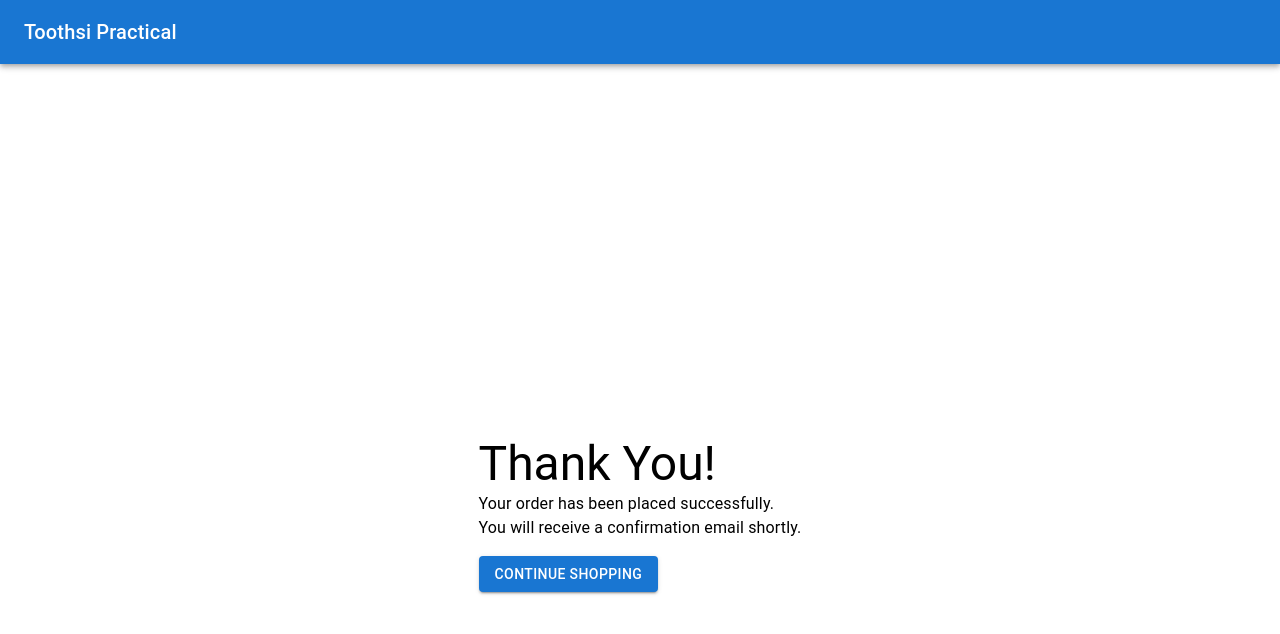
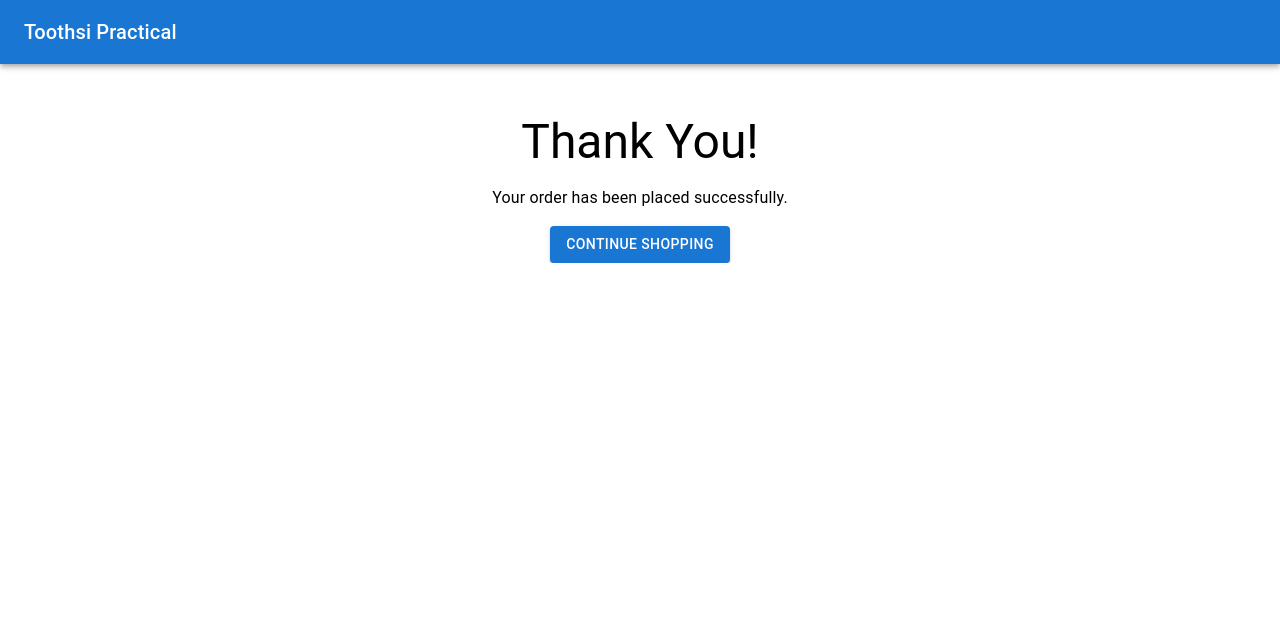
Before and after one commit to puravmodi/practical-toothsi, a Next.js app: page /checkout in a window 1280 px wide. Shown: the top 634 px of the page. Built offline with nearby package versions, Linux system fonts and the light colour scheme.

Commit message:
Bug fix.

```diff
--- a/src/app/cart-summary/page.tsx
+++ b/src/app/cart-summary/page.tsx
@@ -1,6 +1,10 @@
 import Grid from "@mui/material/Grid2";
 import CartAmountSummary from "@/componets/CartAmountSummary";
 import CartProductsTable from "@/componets/cart-products-table/CartProductsTable";
+
+export const metadata = {
+  title: "Cart Summary",
+};
 
 const CartPage = () => {
   return (
--- a/src/app/checkout/page.tsx
+++ b/src/app/checkout/page.tsx
@@ -1,38 +1,31 @@
-import React from "react";
-import { Box, Button, Typography } from "@mui/material";
+import { Button, Typography } from "@mui/material";
 import Grid from "@mui/material/Grid2";
 import Link from "next/link";
 
-const ThankyouPage = () => {
+export const metadata = {
+  title: "Checkout",
+};
+
+const Checkout = () => {
   return (
-    <Box
-      sx={{
-        display: "flex",
-        justifyContent: "center",
-        alignItems: "center",
-        height: "100vh",
-      }}
+    <Grid
+      container
+      direction="column"
+      alignItems="center"
+      justifyContent="center"
+      gap={2}
     >
-      <Grid container spacing={2} direction={"column"}>
-        <Grid size={{ xs: 12, md: 12 }}>
       <Typography variant="h3">Thank You!</Typography>
       <Typography variant="body1">
         Your order has been placed successfully.
       </Typography>
-          <Typography variant="body1">
-            You will receive a confirmation email shortly.
-          </Typography>
-        </Grid>
-        <Grid size={{ xs: 12, md: 12 }}>
       <Link href="/">
         <Button variant="contained" color="primary">
           Continue Shopping
         </Button>
       </Link>
     </Grid>
-      </Grid>
-    </Box>
   );
 };
 
-export default ThankyouPage;
+export default Checkout;
--- a/src/app/globals.css
+++ b/src/app/globals.css
@@ -1,9 +1,9 @@
 :root {
   --max-width: 1100px;
   --border-radius: 12px;
-  --font-mono: ui-monospace, Menlo, Monaco, 'Cascadia Mono', 'Segoe UI Mono',
-    'Roboto Mono', 'Oxygen Mono', 'Ubuntu Monospace', 'Source Code Pro',
-    'Fira Mono', 'Droid Sans Mono', 'Courier New', monospace;
+  --font-mono: ui-monospace, Menlo, Monaco, "Cascadia Mono", "Segoe UI Mono",
+    "Roboto Mono", "Oxygen Mono", "Ubuntu Monospace", "Source Code Pro",
+    "Fira Mono", "Droid Sans Mono", "Courier New", monospace;
 
   --foreground-rgb: 0, 0, 0;
   --background-start-rgb: 214, 219, 220;
@@ -83,6 +83,7 @@ html,
 body {
   max-width: 100vw;
   overflow-x: hidden;
+  background: #fff;
 }
 
 a {
--- a/src/app/layout.tsx
+++ b/src/app/layout.tsx
@@ -5,12 +5,6 @@ import Header from "@/componets/layout/Header";
 import { CartProvider } from "@/context/CartContextProvider";
 
 const inter = Inter({ subsets: ["latin"] });
-
-export const metadata = {
-  title: "Create Next App",
-  description: "Generated by create next app",
-};
-
 export default function RootLayout({
   children,
 }: {
--- a/src/app/products/page.tsx
+++ b/src/app/products/page.tsx
@@ -4,6 +4,10 @@ import TableFilters from "@/componets/products-table/TableFilters";
 import { FilterProvider } from "@/context/FilterProvider";
 import { Box } from "@mui/material";
 import Grid from "@mui/material/Grid2";
+
+export const metadata = {
+  title: "Products",
+};
 
 const ProductsPage = async () => {
   return (
--- a/src/componets/CartAmountSummary.tsx
+++ b/src/componets/CartAmountSummary.tsx
@@ -29,7 +29,7 @@ const CartAmountSummary = () => {
           Subtotal
         </Typography>
         <Typography variant="subtitle2" component="div">
-          {subTotal}$
+          ${subTotal}
         </Typography>
       </Box>
       <Box display="flex" justifyContent="space-between" alignItems="center">
@@ -37,7 +37,7 @@ const CartAmountSummary = () => {
           Total
         </Typography>
         <Typography variant="subtitle1" component="div">
-          {subTotal}$
+          ${subTotal}
         </Typography>
       </Box>
       <Link href={subTotal === 0 ? "" : "/checkout"}>
--- a/src/componets/cart-products-table/CartProductsTable.tsx
+++ b/src/componets/cart-products-table/CartProductsTable.tsx
@@ -50,9 +50,6 @@ const CartProductsTable: FunctionComponent = () => {
 
   return (
     <TableContainer component={Paper}>
-      <Typography variant="h6" component="div" sx={{ padding: 2 }}>
-        Product List
-      </Typography>
       <Table>
         <TableHead>
           <TableRow>
--- a/src/componets/products-table/table-filters/SizeFilter.tsx
+++ b/src/componets/products-table/table-filters/SizeFilter.tsx
@@ -8,10 +8,7 @@ import { useFilters } from "@/context/FilterProvider";
 const allSizes = uniqBy(products, "size")?.map((product) => product.size);
 
 const SizeFilter: FunctionComponent = () => {
-  console.log("@@@ Size FIlter re-rendered");
-
   const { size, updateSize } = useFilters();
-
   return (
     <FormControl fullWidth>
       <InputLabel size="small">Size</InputLabel>
```
Lines whose indentation alone changed are shown as unchanged.
